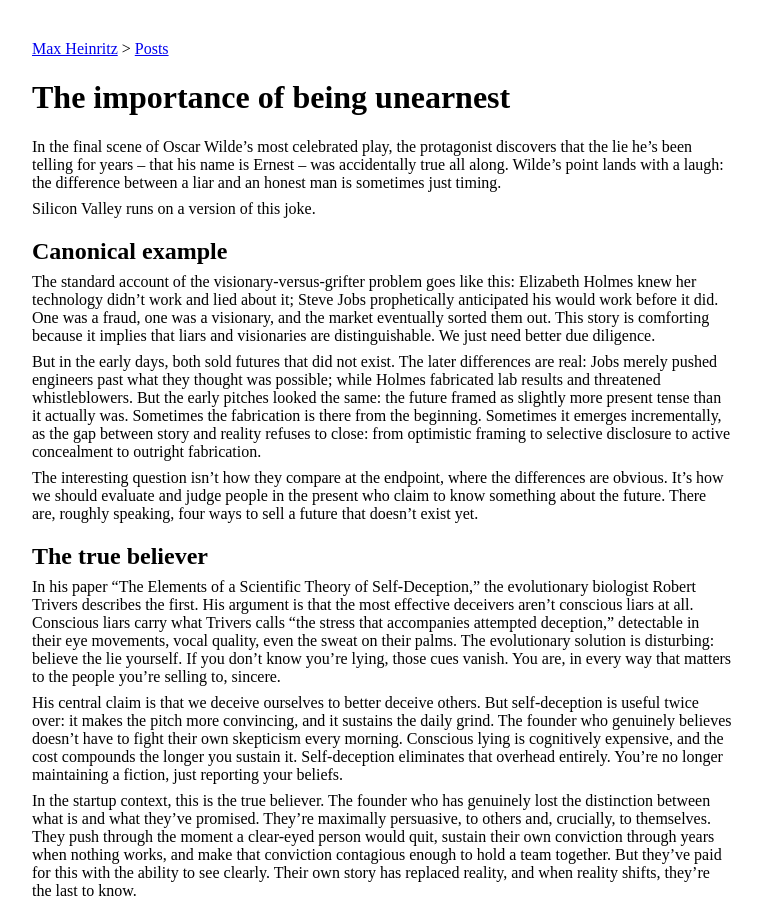
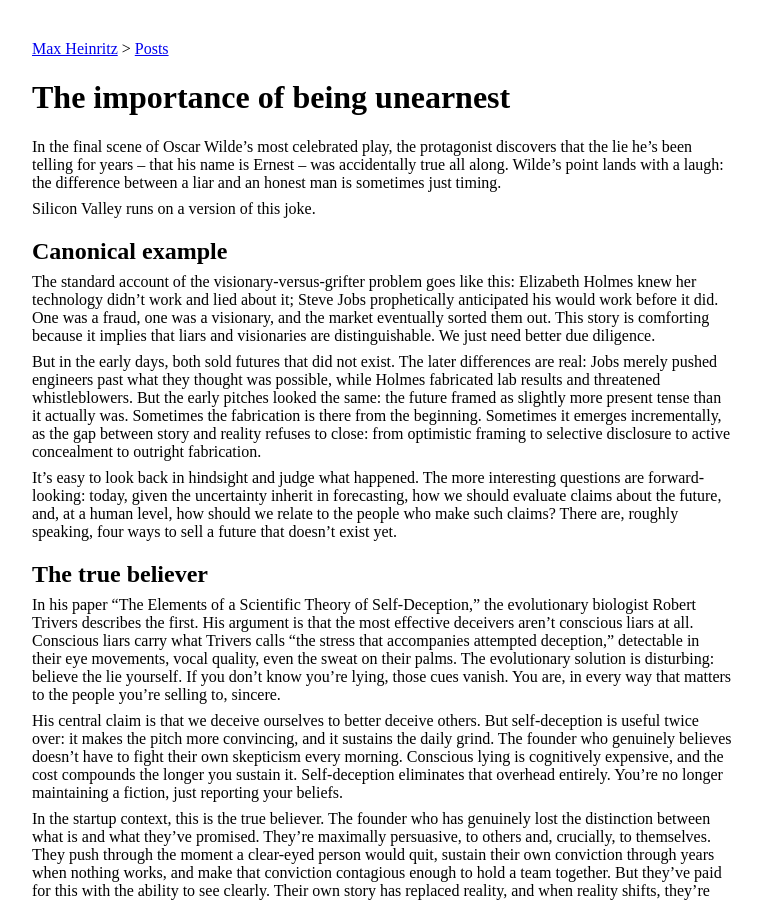
Before and after one commit to maxh/maxheinritz.com, a Jekyll site: the page built from _posts/2026-02-21-the-importance-of-being-unearnest.md, in a window 1280 px wide and 900 px high. Shown: the whole window, without its empty margins (108-870 px from the left). Built offline with Jekyll 4.4.1, drawn with Linux system fonts in a browser that asks for light colours.

Commit message:
cleaner paragrap

```diff
--- a/_posts/2026-02-21-the-importance-of-being-unearnest.md
+++ b/_posts/2026-02-21-the-importance-of-being-unearnest.md
@@ -12,9 +12,9 @@ Silicon Valley runs on a version of this joke.
 
 The standard account of the visionary-versus-grifter problem goes like this: Elizabeth Holmes knew her technology didn't work and lied about it; Steve Jobs prophetically anticipated his would work before it did. One was a fraud, one was a visionary, and the market eventually sorted them out. This story is comforting because it implies that liars and visionaries are distinguishable. We just need better due diligence.
 
-But in the early days, both sold futures that did not exist. The later differences are real: Jobs merely pushed engineers past what they thought was possible; while Holmes fabricated lab results and threatened whistleblowers. But the early pitches looked the same: the future framed as slightly more present tense than it actually was. Sometimes the fabrication is there from the beginning. Sometimes it emerges incrementally, as the gap between story and reality refuses to close: from optimistic framing to selective disclosure to active concealment to outright fabrication.
+But in the early days, both sold futures that did not exist. The later differences are real: Jobs merely pushed engineers past what they thought was possible, while Holmes fabricated lab results and threatened whistleblowers. But the early pitches looked the same: the future framed as slightly more present tense than it actually was. Sometimes the fabrication is there from the beginning. Sometimes it emerges incrementally, as the gap between story and reality refuses to close: from optimistic framing to selective disclosure to active concealment to outright fabrication.
 
-The interesting question isn't how they compare at the endpoint, where the differences are obvious. It's how we should evaluate and judge people in the present who claim to know something about the future. There are, roughly speaking, four ways to sell a future that doesn't exist yet.
+It's easy to look back in hindsight and judge what happened. The more interesting questions are forward-looking: today, given the uncertainty inherit in forecasting, how we should evaluate claims about the future, and, at a human level, how should we relate to the people who make such claims? There are, roughly speaking, four ways to sell a future that doesn't exist yet.
 
 ## The true believer
 
```
